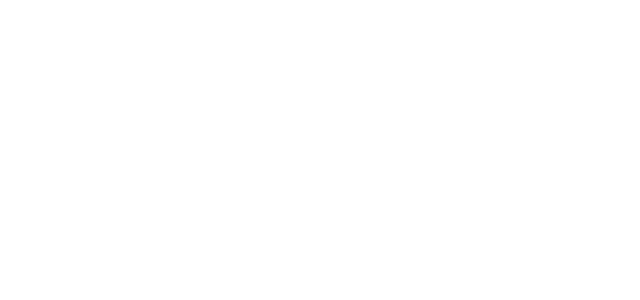
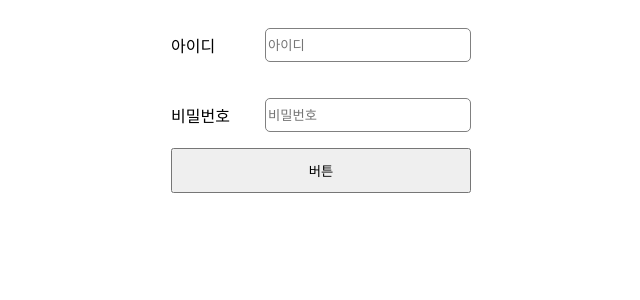
Before and after one commit to powercording/wanted-pre-onboarding-frontend, a React (Create React App) app: page /signin in a window 1280 px wide. Before the commit this address had no page. Shown: the top 300 px of the page, without its empty margins (327-967 px from the left). Built offline with nearby package versions, Linux system fonts and the light colour scheme.

Commit message:
Feat: 인풋과 버튼

```diff
--- a/package.json
+++ b/package.json
@@ -45,7 +45,8 @@
             ".tsx"
           ]
         }
-      ]
+      ],
+      "no-undef": "off"
     }
   },
   "browserslist": {
--- a/src/App.tsx
+++ b/src/App.tsx
@@ -7,7 +7,7 @@
 function App() {
   return (
     <Routes>
-      <Route path="/siginin" element={<SignIn />} />
+      <Route path="/signin" element={<SignIn />} />
       <Route path="/siginup" element={<SingUp />} />
       <Route path="/todo" element={<Todo />} />
     </Routes>
--- a/src/components/Input.tsx
+++ b/src/components/Input.tsx
@@ -25,10 +25,6 @@
   testId?: string;
 }
 
-Input.defaultProps = {
-  testId: null,
-};
-
 export default function Input(props: InputType) {
   const { type, placeholder, label, testId } = props;
 
@@ -48,3 +44,7 @@
 
   return <InputTag type={type} placeholder={placeholder} />;
 }
+
+Input.defaultProps = {
+  testId: null,
+};
--- a/src/components/button.tsx
+++ b/src/components/button.tsx
@@ -0,0 +1,23 @@
+import React, { ReactNode } from 'react';
+import styled from 'styled-components';
+
+const Btn = styled.button`
+  width: 100%;
+  height: 45px;
+`;
+
+interface BtnType {
+  type: 'button' | 'submit' | 'reset';
+  onClick: () => void;
+  children: ReactNode;
+}
+
+export default function Button(props: BtnType) {
+  const { type, onClick, children } = props;
+
+  return (
+    <Btn type={type} onClick={onClick}>
+      {children}
+    </Btn>
+  );
+}
--- a/src/signin.tsx
+++ b/src/signin.tsx
@@ -1,6 +1,7 @@
 import React from 'react';
 import styled from 'styled-components';
 import Inpuut from './components/Input.tsx';
+import Button from './components/button.tsx';
 
 const SigninContainer = styled.div``;
 
@@ -11,11 +12,15 @@
 `;
 
 export default function SignIn() {
+  const handleClick = () => {};
   return (
     <SigninContainer>
       <Form>
         <Inpuut type="text" placeholder="아이디" label="아이디" />
         <Inpuut type="password" placeholder="비밀번호" label="비밀번호" />
+        <Button type="submit" onClick={handleClick}>
+          버튼
+        </Button>
       </Form>
     </SigninContainer>
   );
```
Also changed, not shown: .eslintrc.json (added), public/manifest.json (added).
